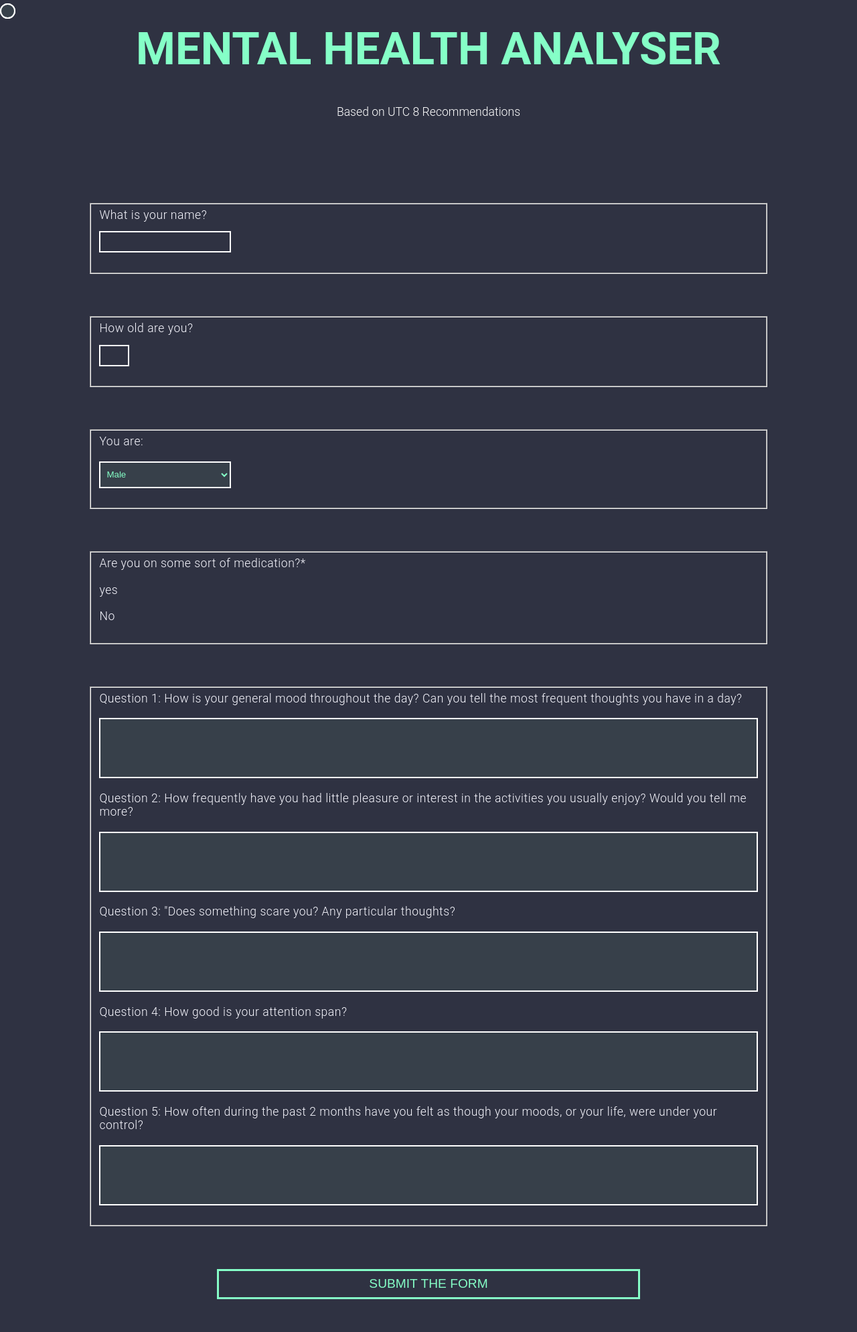
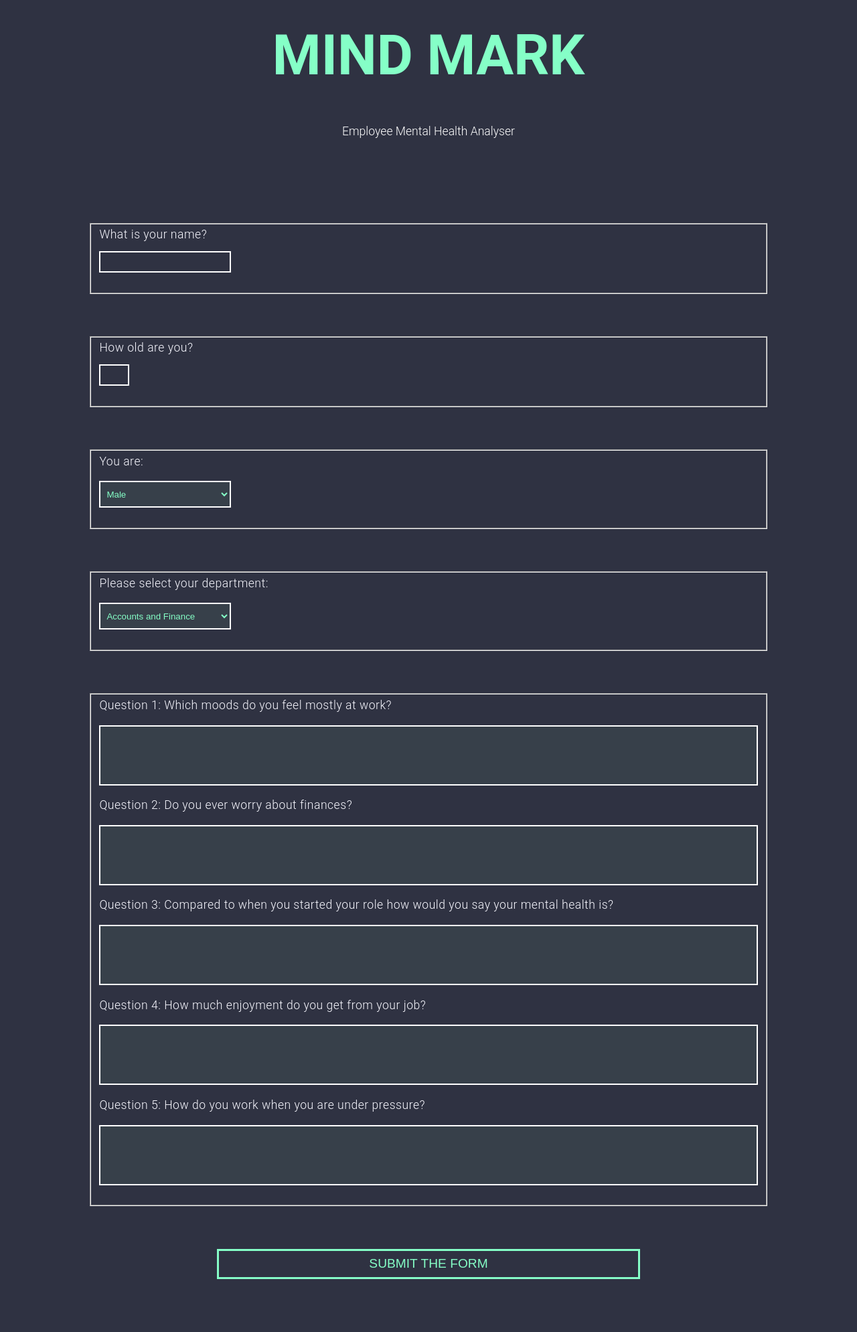
Before and after one commit to Devansh-0/Mind-Mark-Mental-Health-Project, a Flask app: page /templates/Form_HTML.html in a window 1280 px wide. Shown: the whole page at 67% size. After the commit the page ends 1910 px from the top, so only its background shows below. Run offline with Flask 2, Linux system fonts and the light colour scheme.

Commit message:
FInal employee changes

```diff
--- a/static/Form_Style.css
+++ b/static/Form_Style.css
@@ -22,7 +22,7 @@
 }
 h1 {
     font-family: 'Roboto', sans-serif;
-    font-size: 4.2em;
+    font-size: 5.2em;
     font-weight: 700;
     color: #85ffc7;
     text-transform: uppercase;
--- a/templates/Form_HTML.html
+++ b/templates/Form_HTML.html
@@ -8,8 +8,8 @@
 
          <div class="m-b-md text-center">
 
-            <h1 id="title">Mental Health Analyser</h1>
-            <p id="description" class="description" class="text-center">Based on UTC 8 Recommendations</p>
+            <h1 id="title">Mind Mark</h1>
+            <p id="description" class="description" class="text-center">Employee Mental Health Analyser</p>
          </div>
 
          <form method="POST" action="/templates/result.html" id="survey-form" name="survey-form">
@@ -29,6 +29,7 @@
                </label>
             </fieldset>
 
+
             <fieldset>
                <label for="dropdown">
                   You are:
@@ -44,48 +45,54 @@
                </label>
             </fieldset>
 
+            <fieldset>
+               <label for="dropdown">
+                  Please select your department:
 
-            <fieldset>
-               <div class="labels">
-                  Are you on some sort of medication?*
-               </div>
-               <label class="m-b-xs">
-               <input type="radio" name="survey-form-gender" value="yes" checked /> yes
+                  <select id="dropdown" name="dropdown" class="m-t-xs">
+
+                     <option value="Accounts and Finance" selected>Accounts and Finance</option>
+                     <option value="HR">HR</option>
+                     <option value="Sales and marketing">Sales and marketing</option>
+                     <option value="Infrastructures">Infrastructures</option>
+                     <option value="Research and development">Research and development</option>
+                     <option value="Learning and development">Learning and development</option>
+                     <option value="IT services">IT services</option>
+                     <option value="Product development">Product development</option>
+
+
+                  </select>
                </label>
-               <label class="m-b-xs">
-               <input type="radio" name="survey-form-gender" value="No" /> No
-               </label>
-
             </fieldset>
 
             <fieldset>
 
                <label for="text1">
-               Question 1: How is your general mood throughout the day? Can you tell the most frequent thoughts you have in a day?
+               Question 1: Which moods do you feel mostly at work?
                <textarea id="text1" name= "text1" type= "text">
                </textarea>
                </label>
 
 					<label for="text2">
-               Question 2: How frequently have you had little pleasure or interest in the activities you usually enjoy? Would you tell me more?
+               Question 2:  Do you ever worry about finances?
                <textarea id="text2" name= "text2" type= "text" >
                </textarea>
 					</label>
 
 					<label for="text3">
-               Question 3: "Does something scare you? Any particular thoughts?
+               Question 3: Compared to when you started your role how would you say your mental health is?
                <textarea id="text3" name= "text3" type= "text3"></textarea>
                </label>
 
 
 					<label for="text4">
-               Question 4: How good is your attention span?
+               Question 4: How much enjoyment do you get from your job?
                <textarea id="text4" name= "text4" type= "text4" >
 					</textarea>
                </label>
 
 					<label for="text5">
-               Question 5: How often during the past 2 months have you felt as though your moods, or your life, were under your control?
+               Question 5: How do you work when you are under pressure?
                <textarea id="text5" name= "text5" type= "text5">
                </textarea>
                </label>
```
Also changed, not shown: mlModel.py (+19 -9 lines), templates/result.html (+6 -7 lines).
